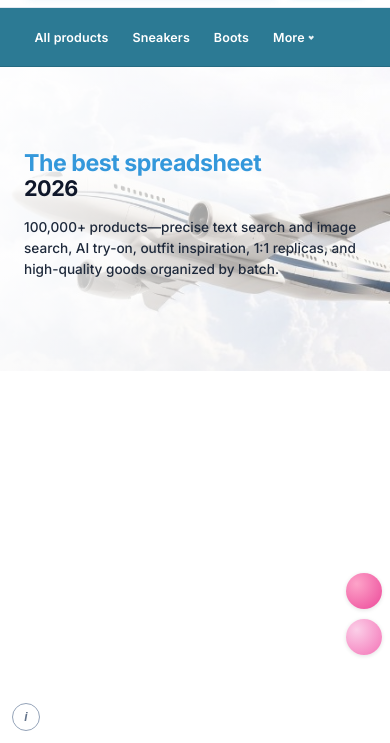
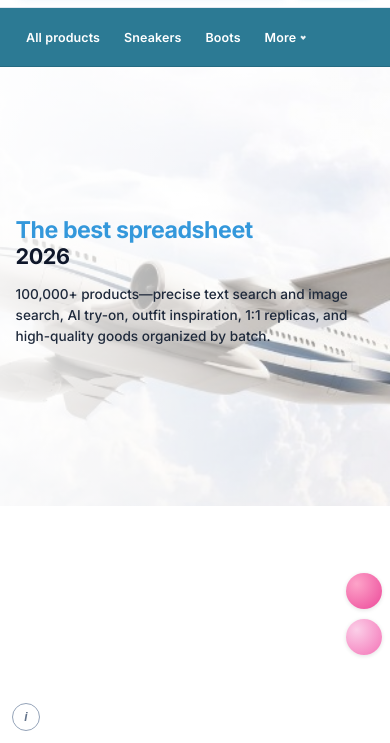
Before and after one commit to kakobuyspreadsheet2026/superbuy-spreadsheet-site, a website: page index.html in a window 390 px wide. Shown: the part 101-844 px from the top of the page. Drawn offline with Linux system fonts and the light colour scheme; no server answers.

Commit message:
fix(css): mobile full-viewport width, tighter gutters, taller hero (svh)
Made-with: Cursor

```diff
--- a/styles.css
+++ b/styles.css
@@ -5,23 +5,31 @@
 }
 
 :root {
-  /* 页面左右与屏幕边缘的留白（大屏更宽、小屏至少约 1.5rem） */
-  --layout-pad-x: clamp(1.5rem, 6vw, 5rem);
+  /* 页面左右留白：小屏更贴边，大屏保持呼吸感 */
+  --layout-pad-x: clamp(0.75rem, 4vw, 5rem);
 }
 
 html {
   scroll-behavior: smooth;
   -webkit-text-size-adjust: 100%;
   text-size-adjust: 100%;
+  width: 100%;
+  min-height: 100%;
+  min-height: 100dvh;
+  min-height: -webkit-fill-available;
 }
 
 html,
 body {
   margin: 0;
   min-height: 100%;
+  min-height: 100dvh;
+  min-height: -webkit-fill-available;
 }
 
 body {
+  width: 100%;
+  max-width: 100%;
   overflow-x: hidden;
   font-family:
     Inter,
@@ -480,7 +488,13 @@ body {
 
 /* Home catalog: use more viewport width; avoid double horizontal padding (main + section) */
 .main:has(.products-main--home) {
-  padding-inline: max(1rem, env(safe-area-inset-left)) max(1rem, env(safe-area-inset-right));
+  padding-inline: max(0.5rem, env(safe-area-inset-left)) max(0.5rem, env(safe-area-inset-right));
+}
+
+@media (max-width: 640px) {
+  .main:has(.products-main--home) {
+    padding-inline: max(0px, env(safe-area-inset-left)) max(0px, env(safe-area-inset-right));
+  }
 }
 
 @supports (padding: max(0px)) {
@@ -538,10 +552,18 @@ body {
 
 .products-main--home {
   max-width: min(1680px, 100%);
+  width: 100%;
   margin-inline: auto;
   padding-top: 0.5rem;
   padding-bottom: 4rem;
   padding-inline: max(0.5rem, env(safe-area-inset-left)) max(0.5rem, env(safe-area-inset-right));
+  box-sizing: border-box;
+}
+
+@media (max-width: 640px) {
+  .products-main--home {
+    padding-inline: max(0.25rem, env(safe-area-inset-left)) max(0.25rem, env(safe-area-inset-right));
+  }
 }
 
 /* Home: image-only tiles (no title/price under thumbnail) */
@@ -964,7 +986,9 @@ body {
 
 @media (max-width: 480px) {
   .hero {
-    min-height: clamp(14rem, 36vh, 22rem);
+    /* svh：移动端视口高度更稳，首屏更接近「满一屏」 */
+    min-height: clamp(15rem, 52vh, 28rem);
+    min-height: clamp(15rem, 52svh, 28rem);
     background-position: 82% center;
     background-size: cover;
   }
```
